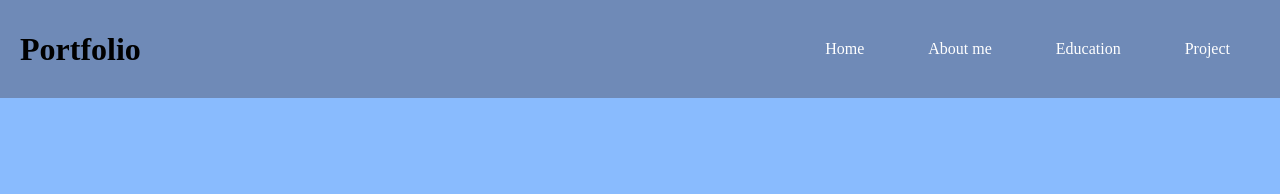
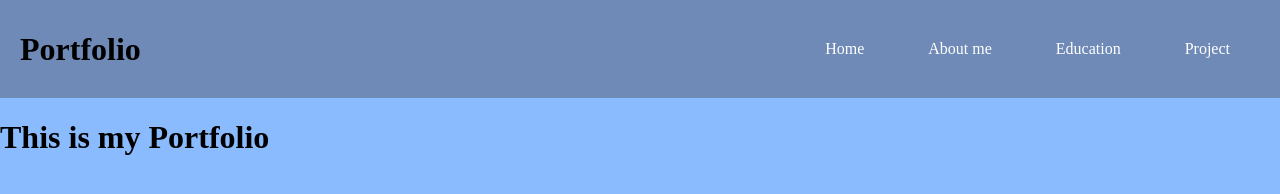
Before and after one commit to Netipong2904/Portfolio, a plain HTML site: page index.html in a window 1280 px wide. Drawn offline with Linux system fonts and the light colour scheme.

Commit message:
Update index.html

```diff
--- a/index.html
+++ b/index.html
@@ -16,5 +16,8 @@
             <a href="#">Project</a>
         </nav>
     </header>
+    <main>
+        <h1>This is my Portfolio</h1>
+    </main>
 </body>
 </html>
```
